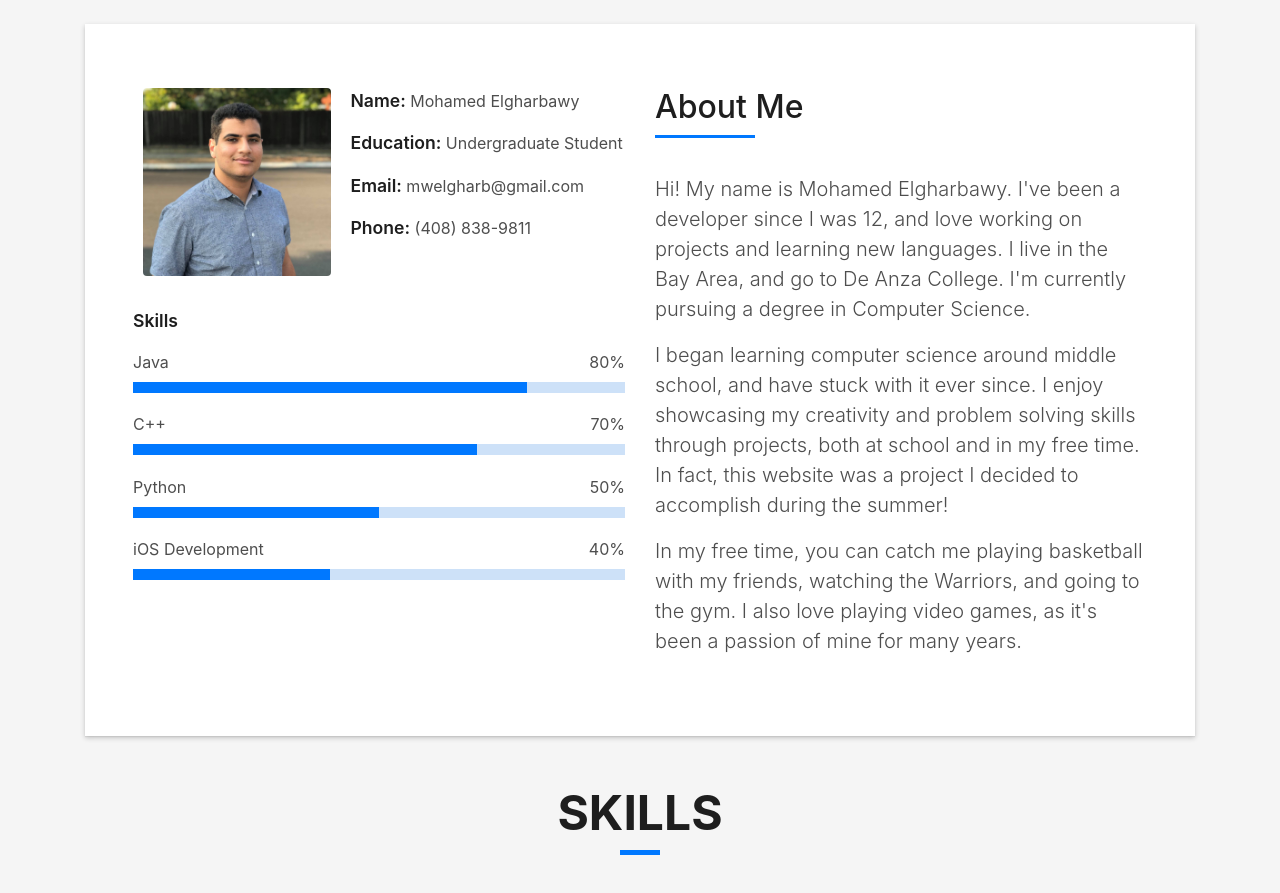
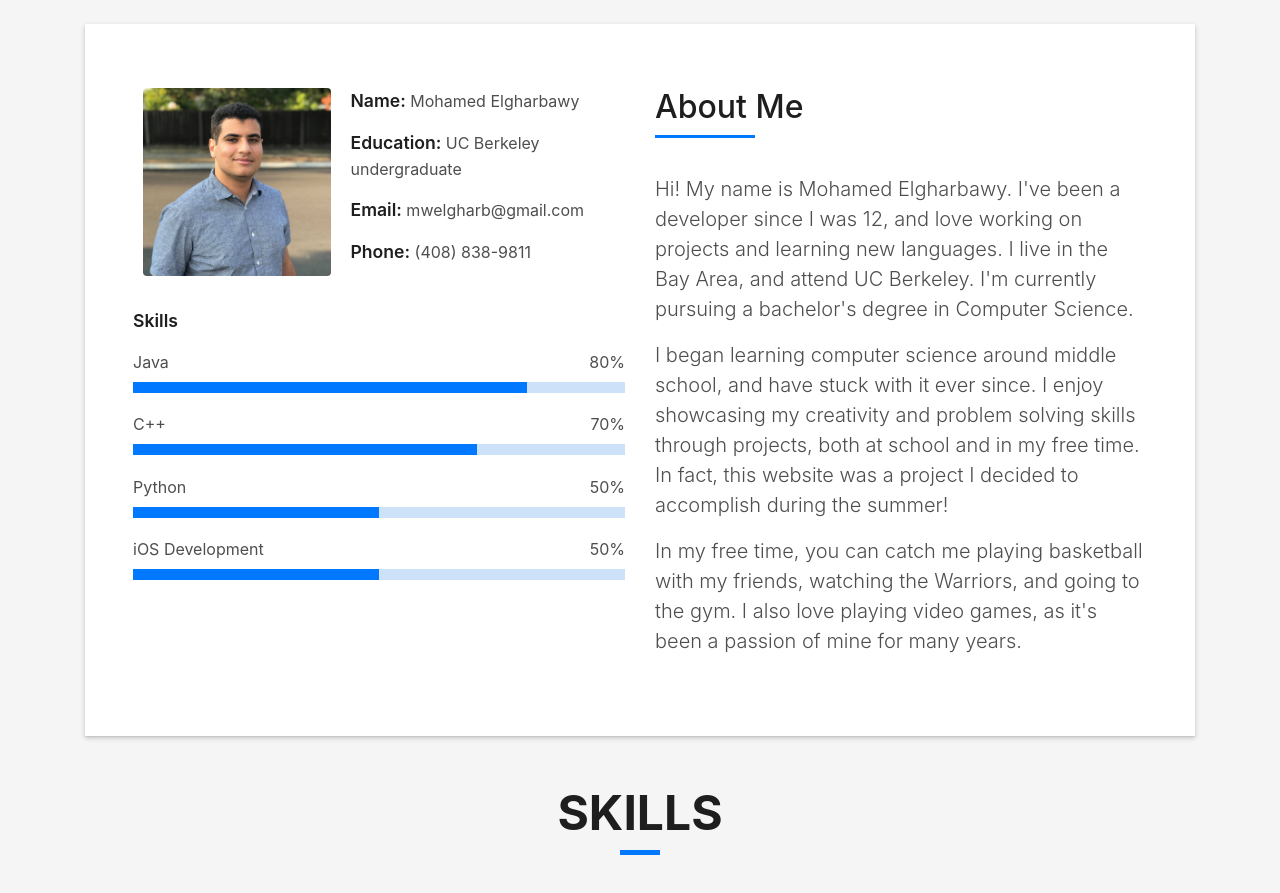
Before and after one commit to MohamedElgharbawy/mohamedelgharbawy.github.io, a plain HTML site: page index.html in a window 1280 px wide. Shown: the part 840-1733 px from the top of the page. Drawn offline with Linux system fonts and the light colour scheme; files whose address does not match are found by name.

Commit message:
Updated resume and education

```diff
--- a/index.html
+++ b/index.html
@@ -95,7 +95,7 @@
 										<div class="col-sm-6 col-md-7">
 											<div class="about-info">
 												<p><span class="title-s">Name: </span> <span>Mohamed Elgharbawy</span></p>
-												<p><span class="title-s">Education: </span> <span>Undergraduate Student</span></p>
+												<p><span class="title-s">Education: </span> <span>UC Berkeley undergraduate</span></p>
 												<p><span class="title-s">Email: </span> <span>mwelgharb@gmail.com</span></p>
 												<p><span class="title-s">Phone: </span> <span>(408) 838-9811</span></p>
 											</div>
@@ -118,9 +118,9 @@
 											<div class="progress-bar" role="progressbar" style="width: 50%" aria-valuenow="50" aria-valuemin="0"
 												 aria-valuemax="100"></div>
 										</div>
-										<span>iOS Development</span> <span class="pull-right">40%</span>
+										<span>iOS Development</span> <span class="pull-right">50%</span>
 										<div class="progress">
-											<div class="progress-bar" role="progressbar" style="width: 40%" aria-valuenow="90" aria-valuemin="0"
+											<div class="progress-bar" role="progressbar" style="width: 50%" aria-valuenow="90" aria-valuemin="0"
 												 aria-valuemax="100"></div>
 										</div>
 									</div>
@@ -133,7 +133,7 @@
 											</h5>
 										</div>
 										<p class="lead">
-											Hi! My name is Mohamed Elgharbawy. I've been a developer since I was 12, and love working on projects and learning new languages. I live in the Bay Area, and go to De Anza College. I'm currently pursuing a degree in Computer Science.
+											Hi! My name is Mohamed Elgharbawy. I've been a developer since I was 12, and love working on projects and learning new languages. I live in the Bay Area, and attend UC Berkeley. I'm currently pursuing a bachelor's degree in Computer Science.
 										</p>
 										<p class="lead">
 											I began learning computer science around middle school, and have stuck with it ever since. I enjoy showcasing my creativity and problem solving skills through projects, both at school and in my free time. In fact, this website was a project I decided to accomplish during the summer!
```
Also changed, not shown: 2 other files.
